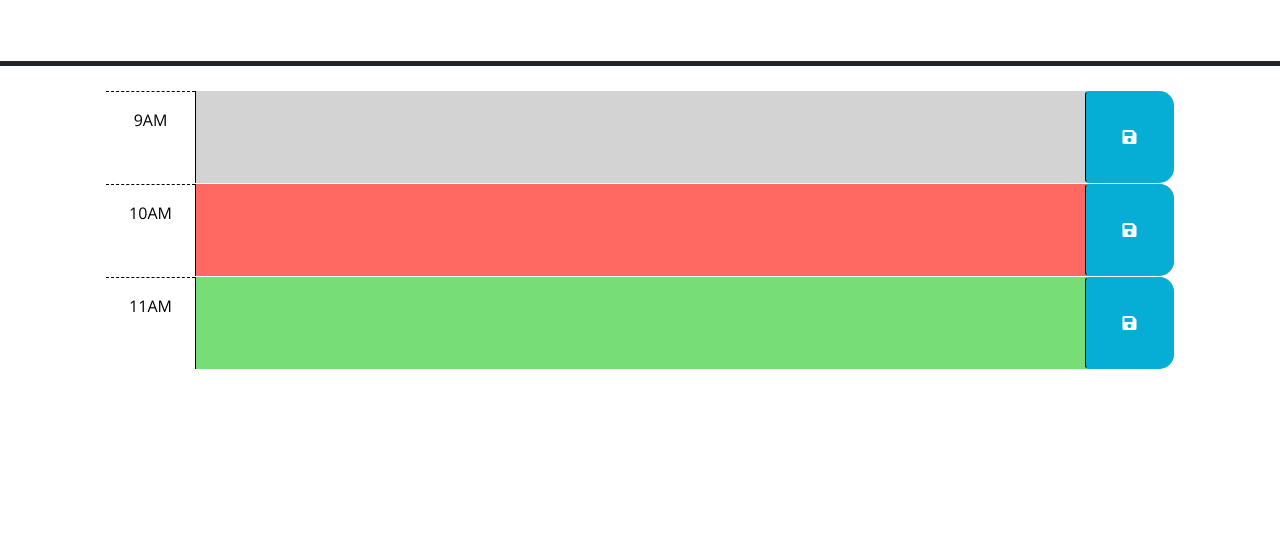
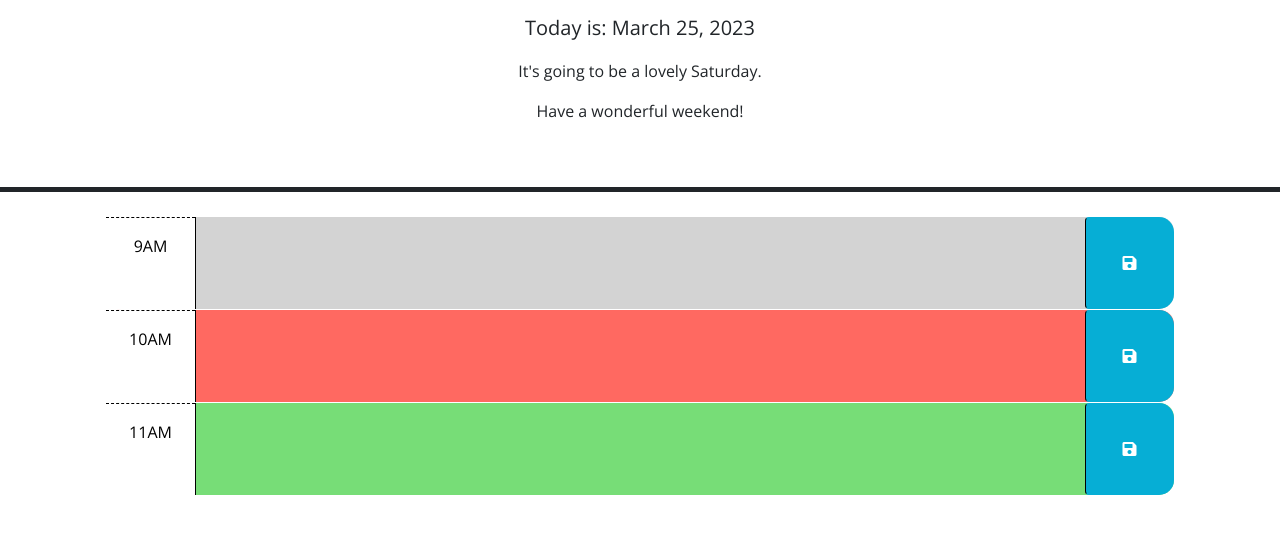
Before and after one commit to marshallpeters5/mod-5-workday-scheduler, a plain HTML site: page index.html in a window 1280 px wide. Shown: the part 166-700 px from the top of the page. Drawn offline with nearby package versions, Linux system fonts and the light colour scheme.

Commit message:
added DayJS functionality for the day of the week

```diff
--- a/assets/script.js
+++ b/assets/script.js
@@ -1,6 +1,4 @@
-// Wrap all code that interacts with the DOM in a call to jQuery to ensure that
-// the code isn't run until the browser has finished rendering all the elements
-// in the html.
+// $(function(){}); ensures that all items in the DOM will be loaded before this function fires
 $(function () {
   // TODO: Add a listener for click events on the save button. This code should
   // use the id in the containing time-block as a key to save the user input in
@@ -8,7 +6,7 @@ $(function () {
   // function? How can DOM traversal be used to get the "hour-x" id of the
   // time-block containing the button that was clicked? How might the id be
   // useful when saving the description in local storage?
-  //
+  $('.saveBtn').click
   // TODO: Add code to apply the past, present, or future class to each time
   // block by comparing the id to the current hour. HINTS: How can the id
   // attribute of each time-block be used to conditionally add or remove the
@@ -21,3 +19,16 @@ $(function () {
   //
   // TODO: Add code to display the current date in the header of the page.
 });
+
+
+// Checks DayJS to see the current day of the week and greets the user accordingly.
+var currentDay = dayjs().format('MMMM D, YYYY')
+$('#currentDay').text("Today is: " + currentDay);
+
+var weekDay = dayjs().format('dddd')
+$('#week-day').text("It's going to be a lovely " + weekDay + ".");
+if (weekDay == 'Saturday' || 'Sunday') {
+$('#weekEnd').text("Have a wonderful weekend!")
+} else {
+$('#weekEnd').text("Have a productive work week!")
+}
--- a/index.html
+++ b/index.html
@@ -27,6 +27,8 @@
       <h1 class="display-3">Work Day Scheduler</h1>
       <p class="lead">A simple calendar app for scheduling your work day</p>
       <p id="currentDay" class="lead"></p>
+      <p id="week-day"></p>
+      <p id="weekEnd"></p>
     </header>
     <div class="container-lg px-5">
       <!-- Use class for "past", "present", and "future" to apply styles to the
```
